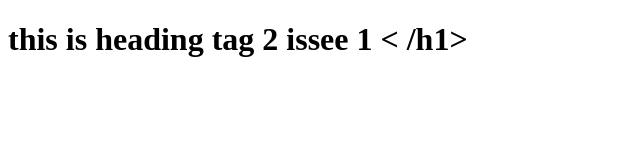
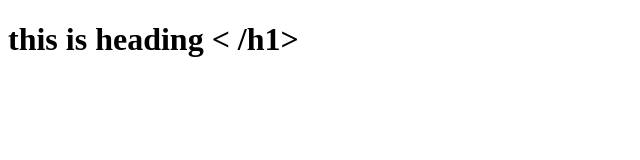
Before and after one commit to jeel2410/git_practice, a plain HTML site: page index.html in a window 1280 px wide. Shown: the whole page, without its empty margins (0-640 px from the left). Drawn offline with Linux system fonts and the light colour scheme.

Commit message:
change in index.html and added into bug branch

```diff
--- a/index.html
+++ b/index.html
@@ -7,6 +7,6 @@
     <title>Document</title>
 </head>
 <body>
-    <h1>this is heading tag 2 issee 1  < /h1>
+    <h1>this is heading   < /h1>
 </body>
 </html>
```
